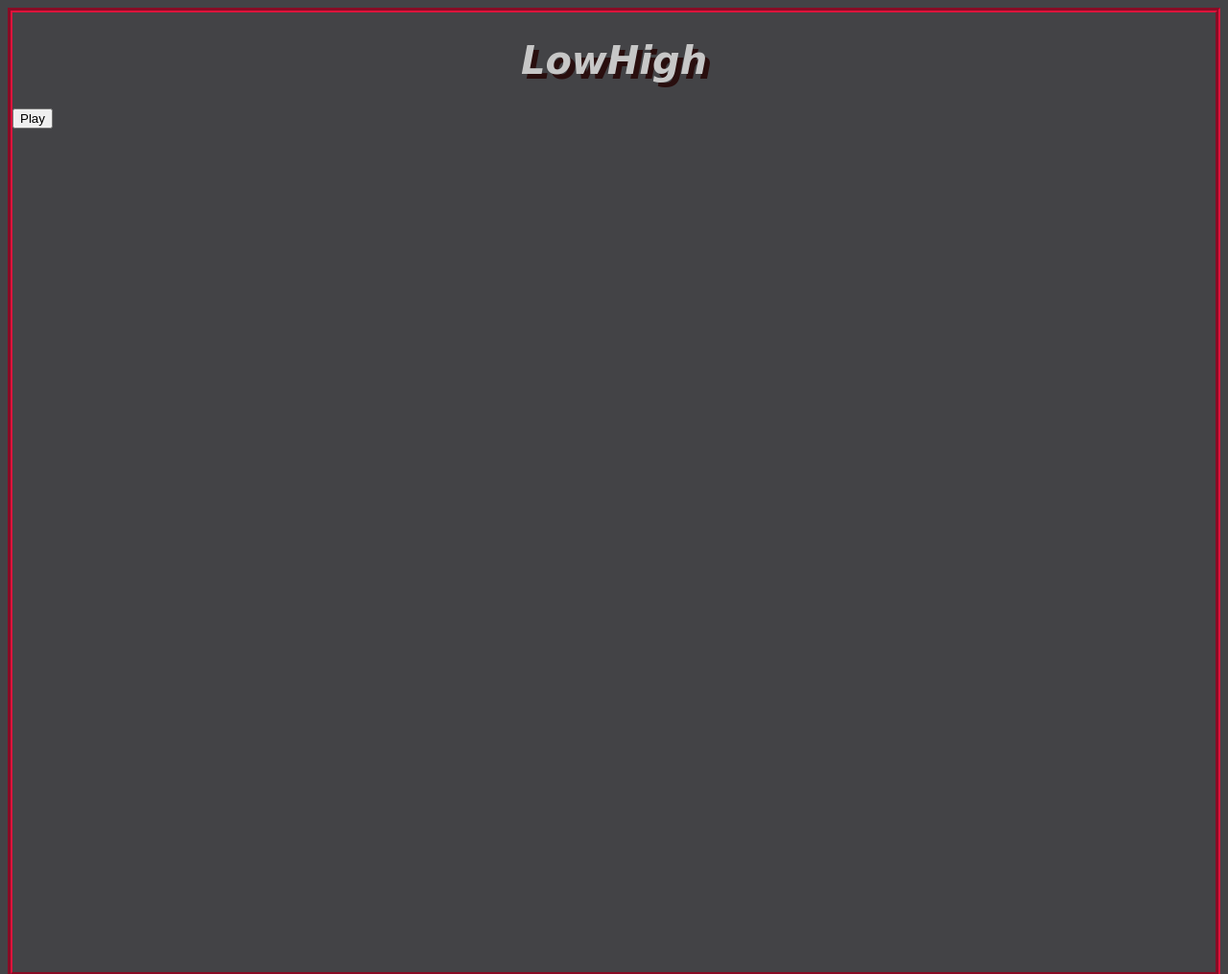
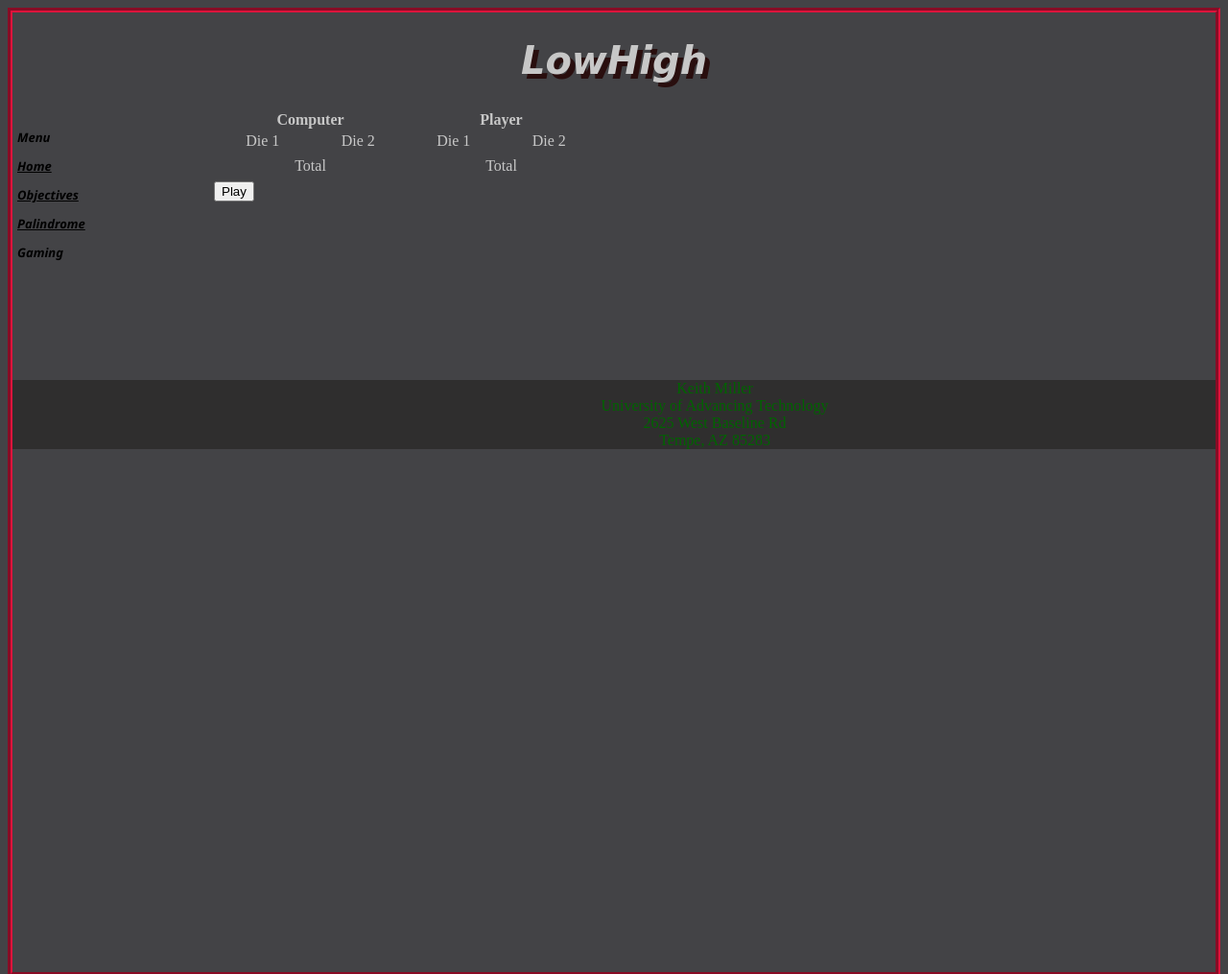
Before and after one commit to kmiller92718/csc102, a plain HTML site: page gaming.html in a window 1280 px wide. Shown: the top 1015 px of the page at 96% size. Drawn offline with Linux system fonts and the light colour scheme.

Commit message:
Assignment 5.1: Final Project

```diff
--- a/Main.css
+++ b/Main.css
@@ -8,27 +8,26 @@ body{
     border-width: thick;
     border-color: crimson;
     height: 1000px;
+
 }
 
  nav{
     /* lays out the way the Nav area will look when created */
-    /* height: 600px; */
-    /* width: 200px; */
-    /* float: left; */
-    /* padding: 5px; */
-    /* line-height: 30px; */
-}
+    height: 600px;
+    width: 200px;
+    float: left;
+    padding: 5px;
+    line-height: 30px;
+    }
 
 footer{
     /* aligns the img in this case to the center */
     text-align: center;
-    /* moves the footer block 500px from the left edge */
-    margin-left: 500px;
-    /* sets footer block height to 30px and the width to 150px */
-    height: 30px;
-    width: 150px;
+    /* centers the footer to the page */
+    align-self: center;
     /* footer background color */
     background-color: rgb(47, 46, 46);
+    color:darkgreen;
 
 }
 
@@ -59,7 +58,7 @@ p{
     /* moves text 100px in from the left */
     margin-left: 100px;
     /* sets font to Lucida Sans */
-    font-family: 'Lucida Sans';
+    /* font-family: 'Lucida Sans';   */
 }
 
 
@@ -71,3 +70,33 @@ p{
     /* centers img in the footer block */
     align-content: center;
 }
+
+h2{
+    font-family: 'Segoe UI', Tahoma, Geneva, Verdana, sans-serif;
+    font-size: small;
+    font-style: italic;
+    color: black;
+}
+
+a{
+    color: black;
+}
+
+td{
+    text-align: center;
+}
+
+#playerTotal{
+    color: red;
+}
+
+#compTotal{
+    color: red;
+}
+
+#game{
+
+    color: blue;
+    font-weight: bold;
+    font-size: x-large;
+}
--- a/code.js
+++ b/code.js
@@ -13,18 +13,20 @@ function lowHigh() {
     compTotal = die1 + die3;
     playerTotal = die2 + die4;
     // console.log displays the discsription of each varible and its value at the time
-    console.log("die 1 = " + die1);
-    console.log("die 2 = " + die2);
-    console.log("die 3 = " + die3);
-    console.log("die 4 = " + die4);
-    console.log("Computer = " + compTotal);
-    console.log("Player = " +playerTotal);
+
+
     // conditional if/eles statement compares if compTotal is greater than playerTotal. Returns You Lose if true and You Win if false
     if (compTotal > playerTotal){
       document.getElementById("game").innerHTML="You Lose"
-    } else {
+    } else if (compTotal == playerTotal){
+      document.getElementById("game").innerHTML="Push"
+    } else{
       document.getElementById("game").innerHTML="You Win"
     }
-
-
+    document.getElementById("die1").innerHTML= die1;
+    document.getElementById("die2").innerHTML = die2;
+    document.getElementById("die3").innerHTML= die3;
+    document.getElementById("die4").innerHTML = die4;
+    document.getElementById("compTotal").innerHTML = compTotal;
+    document.getElementById("playerTotal").innerHTML = playerTotal;
 }
--- a/gaming.html
+++ b/gaming.html
@@ -1,4 +1,4 @@
-<!--Keith Miller, 10 Apr 2025-->
+<!--Keith Millrt, 1 Apr 2025-->
 <!-- DOCTYPE this is the first tag on yhe page and it tells the browser that it is an HTML5 page -->
 <!DOCTYPE html>
 <!-- the HTML tag goes next -->
@@ -17,14 +17,71 @@
        <h1>
         LowHigh
        </h1>
+       <nav>
+        <h2>Menu<br>
+            <a href="./index.html">Home</a><br>
+            <a href="./boards.html">Objectives</a><br>
+            <a href="./strings.html">Palindrome</a><br>
+            Gaming<br>
 
-       <!-- Creates the button that calls the JS to run in code.js -->
-       <button type="button" onclick="lowHigh()"> Play</button>
-      <script src="code.js"></script>
+        </h2>
+    </nav>
 
     </header>
+    <table style="width:400px">
+        <tr>
+            <th colspan="2">Computer</th>
+
+            <th colspan="2">Player</th>
+        </tr>
+        <tr>
+            <td>Die 1</td>
+            <td>Die 2</td>
+
+            <td>Die 1</td>
+            <td>Die 2</td>
+
+        </tr>
+        <tr>
+            <td id="die1"></td>
+            <td id="die3"></td>
+
+            <td id="die2"></td>
+            <td id="die4"></td>
+
+        </tr>
+        <tr>
+            <td colspan="2">Total</td>
+            <td colspan="2">Total</td>
+        </tr>
+        <tr>
+            <td id="compTotal" colspan="2"></td>
+            <td id="playerTotal" colspan="2"></td>
+        </tr>
+    </table>
+     <!-- Creates the button that calls the JS to run in code.js -->
+     <button type="button" onclick="lowHigh()"> Play</button>
+     <script src="code.js"></script>
+
     <!-- paragrah id that the results of the game are displayed -->
     <p id = "game"></p>
+    <br>
+    <br>
+    <br>
+    <br>
+    <br>
+    <br>
+    <br>
+    <br>
+    <br>
+
+      <!-- footer bottom of the page author and contact -->
+      <footer>
+        Keith Miller<br>
+        University of Advancing Technology<br>
+        2625 West Baseline Rd<br>
+        Tempe, AZ 85283
+    </footer>
 
 </body>
 </html>
--- a/strings.css
+++ b/strings.css
@@ -29,7 +29,7 @@ p{
     margin-left: 25px;
     /* sets font to Lucida Sans */
     font-family: Georgia, 'Times New Roman', Times, serif;
-    color: dodgerblue;
+
 }
 
 form {
@@ -39,5 +39,36 @@ form {
     margin-left: 25px;
     /* sets font to Lucida Sans */
     font-family: Georgia, 'Times New Roman', Times, serif;
-    color: dodgerblue;
+
 }
+
+h2{
+    font-family: 'Franklin Gothic Medium', 'Arial Narrow', Arial, sans-serif;
+    font-size: medium;
+    font-style: italic;
+    color: black;
+}
+
+a{
+    color: black;
+}
+
+nav{
+    /* lays out the way the Nav area will look when created */
+    height: 600px;
+    width: 200px;
+    float: left;
+    padding: 5px;
+    line-height: 30px;
+    }
+
+footer{
+    /* aligns the img in this case to the center */
+    text-align: center;
+    /* centers the footer to the page */
+    align-self: center;
+    /* footer background color */
+    background-color: rgb(47, 46, 46);
+    color:darkgreen;
+
+}
```
Also changed, not shown: boards.HTML (+20 -4 lines), index.HTML (+24 -6 lines), strings.html (+22 -3 lines).
